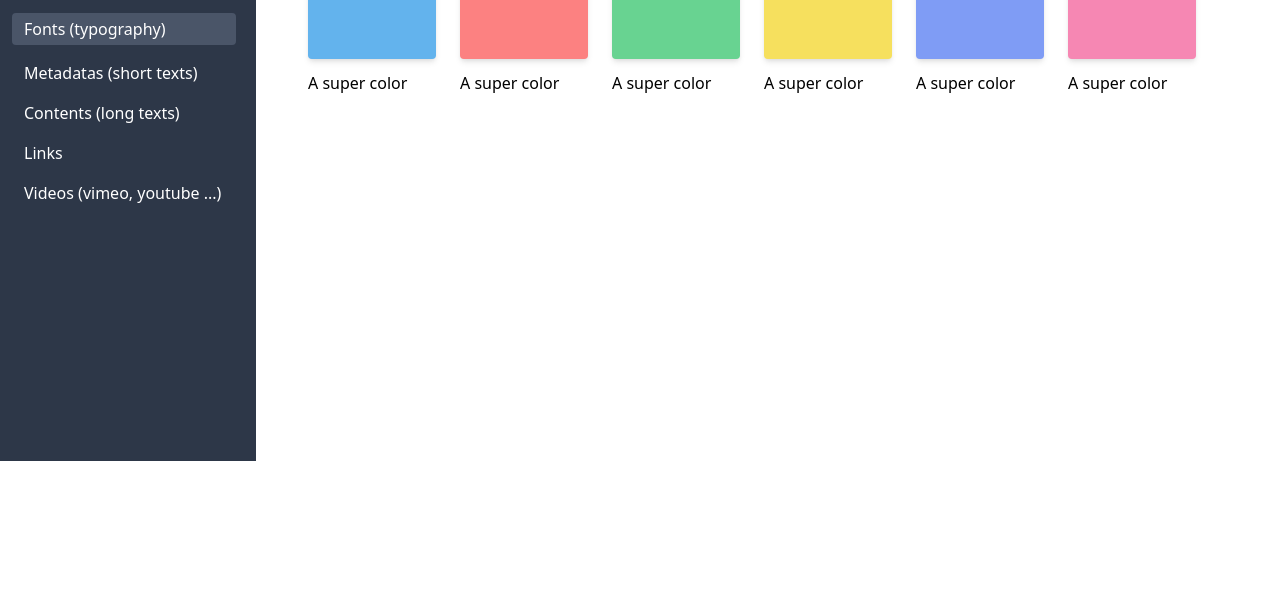
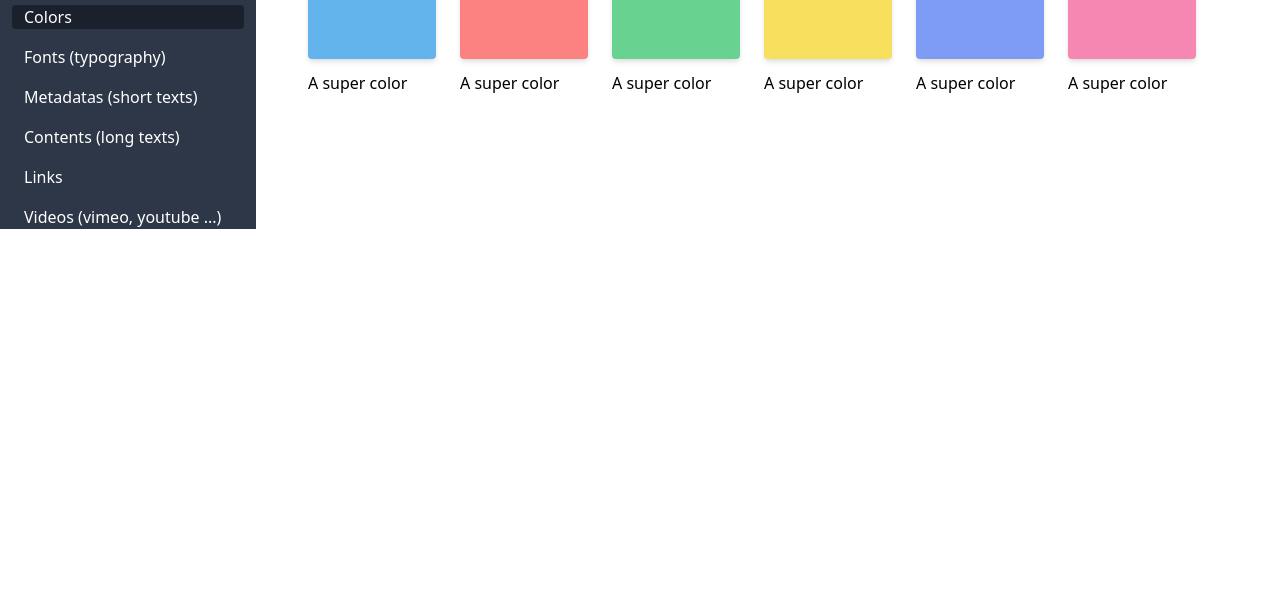
Before and after one commit to ninaly0/burandingu, a website built with Parcel: page index.html in a window 1280 px wide. Shown: the part 199-800 px from the top of the page. Built offline with nearby package versions, Linux system fonts and the light colour scheme.

Commit message:
fixed responsive

```diff
--- a/index.html
+++ b/index.html
@@ -6,7 +6,7 @@
     <title>Burandingu</title>
     <link rel="stylesheet" href="css/style.css">
 </head>
-<body class="sm:relative">
+<body>
 
     <!-- HEADER EN MOBILE -->
     <div class="menu flex items-center w-full h-16 p-6 mt-6 md:block md:flex hidden">
@@ -19,17 +19,17 @@
 
     <div class="wrap flex">
         <!-- MENU -->
-        <div class="aside-menu h-full bg-gray-800 md:hidden sm:absolute top-0 left-0">
-            <section class="w-64 bg-gray-900">
+        <div class="aside-menu w-64 h-full bg-gray-800 md:hidden sm:fixed sm:w-full top-0 left-0">
+            <section class="bg-gray-900">
                 <button class="close-btn flex items-center p-4 pt-8 block hidden md:flex">
                     <svg viewBox="0 0 20 20" fill="currentColor" class="x text-white w-5 h-5 opacity-25"><path fill-rule="evenodd" d="M4.293 4.293a1 1 0 011.414 0L10 8.586l4.293-4.293a1 1 0 111.414 1.414L11.414 10l4.293 4.293a1 1 0 01-1.414 1.414L10 11.414l-4.293 4.293a1 1 0 01-1.414-1.414L8.586 10 4.293 5.707a1 1 0 010-1.414z" clip-rule="evenodd"></path></svg>
                     <span class="text-sm text-white text-opacity-25 ml-2">Close menu</span>
                 </button>
                 <h1 class="text-white font-bold text-2xl p-5">Burandingu</h1>
             </section>
-            <section class="w-64 pl-3 pt-5">
+            <section class="px-3 pt-5">
                 <div>
-                    <select class="w-40 h-10 rounded text-black p-2" name="name_brand" id="name_brand">
+                    <select class="w-full h-10 rounded text-black p-2" name="name_brand" id="name_brand">
                         <option class="font-base pl-3" value="Brand 1">Brand 1</option>
                     </select>
                     <button class="text-black bg-orange-400 w-16 h-10 ml-2 mb-3 rounded outline-none shadow-md">
@@ -37,32 +37,32 @@
                     </button>
                 </div>
                 <ul>
-                    <li class="text-white text-base mt-4 bg-gray-900 w-56 pt-1 pb-1 rounded">
+                    <li class="text-white text-base mt-4 bg-gray-900 rounded">
                         <a href="#" class="pl-3">
                             Colors
                         </a>
                     </li>
-                    <li class="text-white text-base mt-4 bg-gray-700 w-56 pt-1 pb-1 rounded">
+                    <li class="text-white text-base mt-4 hover:bg-gray-700 rounded">
                         <a href="#" class="pl-3">
                             Fonts (typography)
                         </a>
                     </li>
-                    <li class="text-white text-base mt-4">
+                    <li class="text-white text-base mt-4 hover:bg-gray-700">
                         <a href="#" class="pl-3">
                             Metadatas (short texts)
                         </a>
                     </li>
-                    <li class="text-white text-base mt-4">
+                    <li class="text-white text-base mt-4 hover:bg-gray-700">
                         <a href="#" class="pl-3">
                             Contents (long texts)
                         </a>
                     </li>
-                    <li class="text-white text-base mt-4">
+                    <li class="text-white text-base mt-4 hover:bg-gray-700">
                         <a href="#" class="pl-3">
                             Links
                         </a>
                     </li>
-                    <li class="text-white text-base mt-4 pb-64">
+                    <li class="text-white text-base mt-4 hover:bg-gray-700">
                         <a href="#" class="pl-3">
                             Videos (vimeo, youtube ...)
                         </a>
```
